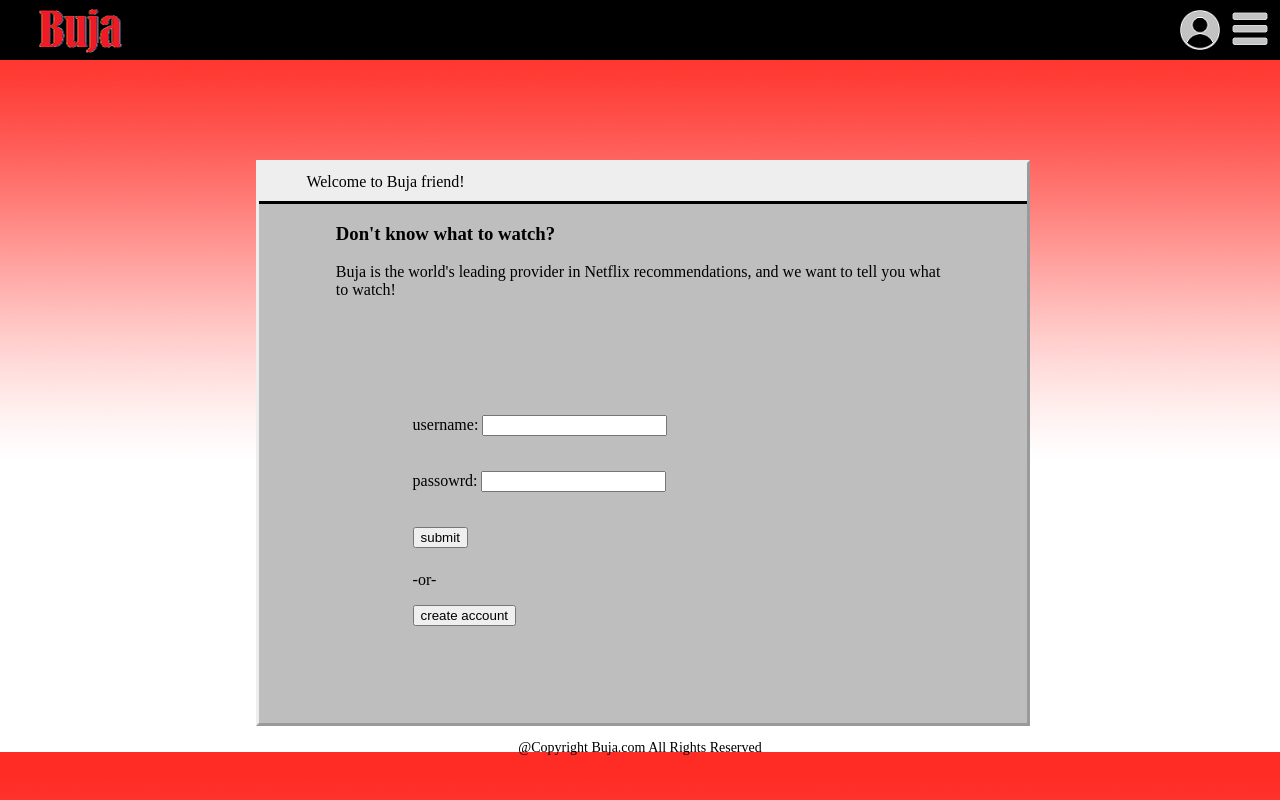
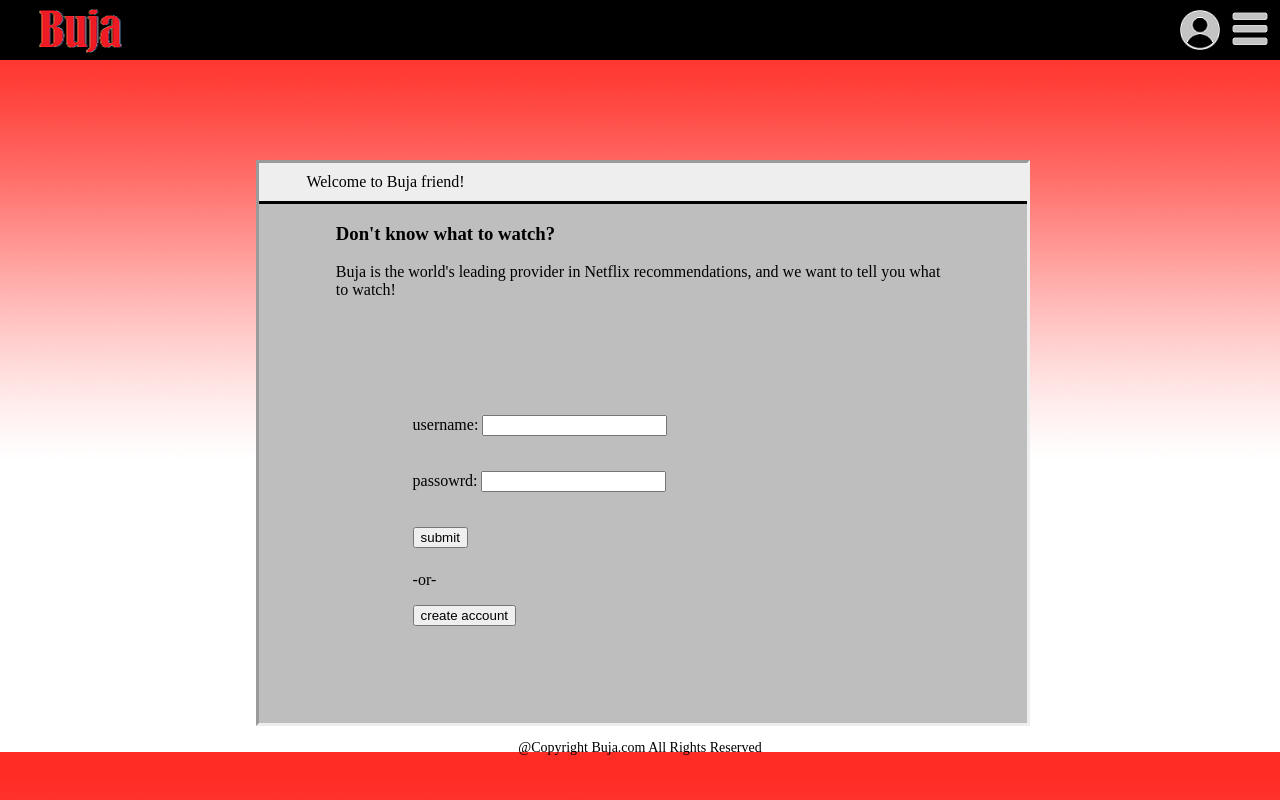
Before and after one commit to jorahsh/buja, a PHP site: page / in a window 1280 px wide. Run offline with PHP 8.4, Linux system fonts and the light colour scheme.

Commit message:
fixing styles

```diff
--- a/buja.css
+++ b/buja.css
@@ -34,7 +34,7 @@ body {
 	position: absolute;
 	left: 20%;
 	top: 20%;
-	border-style:outset;
+	border-style:inset;
 	background-color: rgb(190, 190, 190);
 }
 
```
Also changed, not shown: 1 other file.
